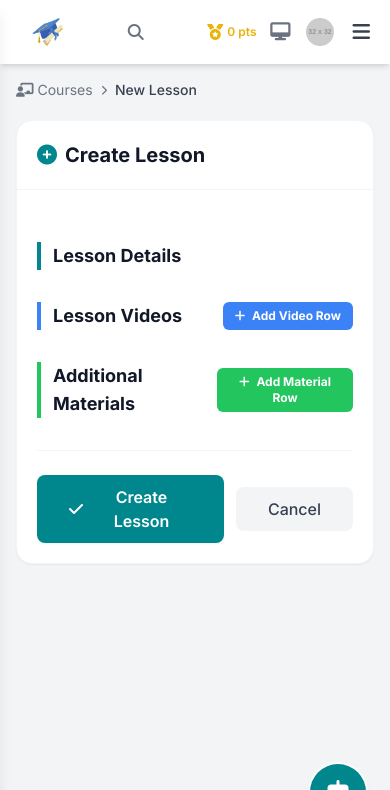
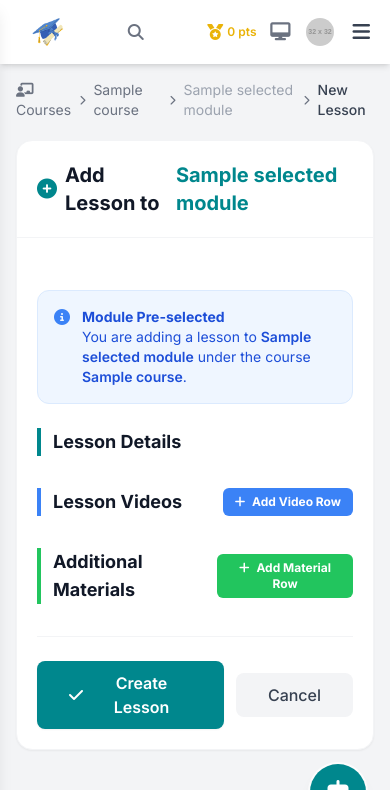
Before and after one commit to Joel-Masiaga/lms-with-paystack, a Django app: template lms/instructor/templates/instructor/lesson_form.html in a window 390 px wide. Shown: the top 790 px of the page. Run offline with Django 5.2, Linux system fonts and the light colour scheme; the template is opened without the code that fills it: most values are stand-ins (such as "Sample title", 1, 10 or a date in 2020); grey boxes labelled with a size stand in for pictures from a placeholder-image service; some libraries are stand-ins or nearby versions.

Commit message:
feat: add course management forms and responsive lesson view template

```diff
--- a/lms/courses/forms.py
+++ b/lms/courses/forms.py
@@ -19,9 +19,9 @@ class ModuleForm(forms.ModelForm):
         fields = ['title', 'description', 'course']
 
 class LessonForm(forms.ModelForm):
-    description = forms.CharField(widget=TinyMCE())
-    objectives = forms.CharField(widget=TinyMCE())
-    content = forms.CharField(widget=TinyMCE())
+    description = forms.CharField(widget=TinyMCE(), required=False)
+    objectives = forms.CharField(widget=TinyMCE(), required=False)
+    content = forms.CharField(widget=TinyMCE(), required=False)
 
     class Meta:
         model = Lesson
--- a/lms/instructor/templates/instructor/lesson_form.html
+++ b/lms/instructor/templates/instructor/lesson_form.html
@@ -40,13 +40,24 @@
     <nav class="flex items-center gap-2 text-sm text-gray-500 dark:text-gray-400 mb-5">
         <a href="{% url 'instructor_course_list' %}" class="hover:text-primary"><i class="fas fa-chalkboard-teacher mr-1"></i>Courses</a>
         <i class="fas fa-chevron-right text-[10px]"></i>
+        {% if selected_module %}
+        <a href="{% url 'instructor_course_detail' selected_module.course.pk %}" class="hover:text-primary">{{ selected_module.course.title }}</a>
+        <i class="fas fa-chevron-right text-[10px]"></i>
+        <span class="text-gray-400">{{ selected_module.title }}</span>
+        <i class="fas fa-chevron-right text-[10px]"></i>
+        {% endif %}
         <span class="text-gray-700 dark:text-gray-300 font-medium">New Lesson</span>
     </nav>
 
     <div class="bg-white dark:bg-gray-800 rounded-2xl shadow-sm border border-gray-100 dark:border-gray-700 overflow-hidden">
         <div class="px-5 sm:px-6 py-5 border-b border-gray-100 dark:border-gray-700">
             <h1 class="text-xl sm:text-2xl font-bold text-gray-900 dark:text-white flex items-center gap-2">
-                <i class="fas fa-plus-circle text-primary"></i> Create Lesson
+                <i class="fas fa-plus-circle text-primary"></i>
+                {% if selected_module %}
+                Add Lesson to <span class="text-primary">{{ selected_module.title }}</span>
+                {% else %}
+                Create Lesson
+                {% endif %}
             </h1>
         </div>
 
@@ -55,6 +66,15 @@
 
             <!-- Core Lesson Details -->
             <div class="space-y-5">
+                {% if selected_module %}
+                <div class="bg-blue-50 dark:bg-blue-900/20 border border-blue-100 dark:border-blue-800 rounded-xl p-4 flex items-start gap-3 mb-6">
+                    <i class="fas fa-info-circle text-blue-500 mt-0.5"></i>
+                    <div class="text-sm text-blue-700 dark:text-blue-300">
+                        <p class="font-bold">Module Pre-selected</p>
+                        <p>You are adding a lesson to <span class="font-semibold">{{ selected_module.title }}</span> under the course <span class="font-semibold">{{ selected_module.course.title }}</span>.</p>
+                    </div>
+                </div>
+                {% endif %}
                 <h3 class="text-lg font-bold text-gray-900 dark:text-white border-l-4 border-primary pl-3">Lesson Details</h3>
                 {% for field in form %}
                 <div>
```
Also changed, not shown: lms/home/templates/home/lesson.html (+12 -1 lines), lms/instructor/views.py (+23 -0 lines).
